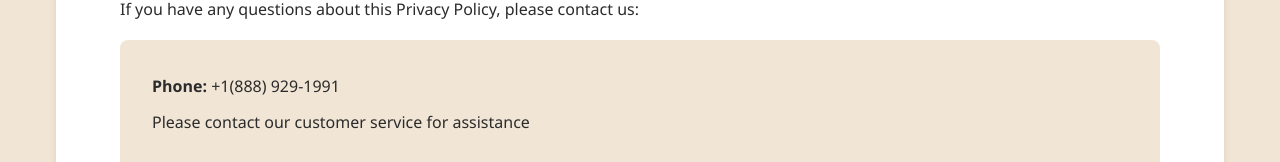
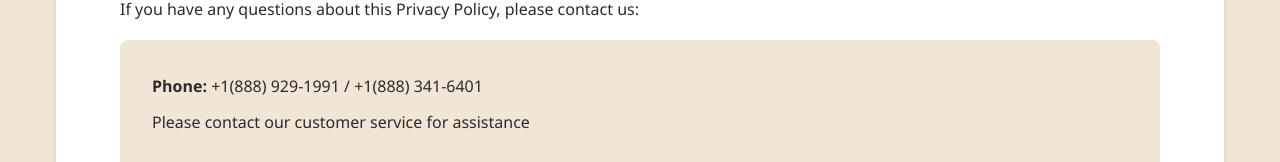
Before and after one commit to altralink/altralink, a website built with Vite: page privacy.html in a window 1280 px wide. Shown: the part 4379-4541 px from the top of the page. Built offline with nearby package versions, Linux system fonts and the light colour scheme.

Commit message:
Update privacy.html

```diff
--- a/privacy.html
+++ b/privacy.html
@@ -125,7 +125,7 @@
                     <h2>9. Contact Us</h2>
                     <p>If you have any questions about this Privacy Policy, please contact us:</p>
                     <div class="contact-info-legal">
-                        <p><strong>Phone:</strong> +1(888) 929-1991</p>
+                        <p><strong>Phone:</strong> +1(888) 929-1991 / +1(888) 341-6401</p>
                         <p>Please contact our customer service for assistance</p>
                     </div>
                 </section>
```
